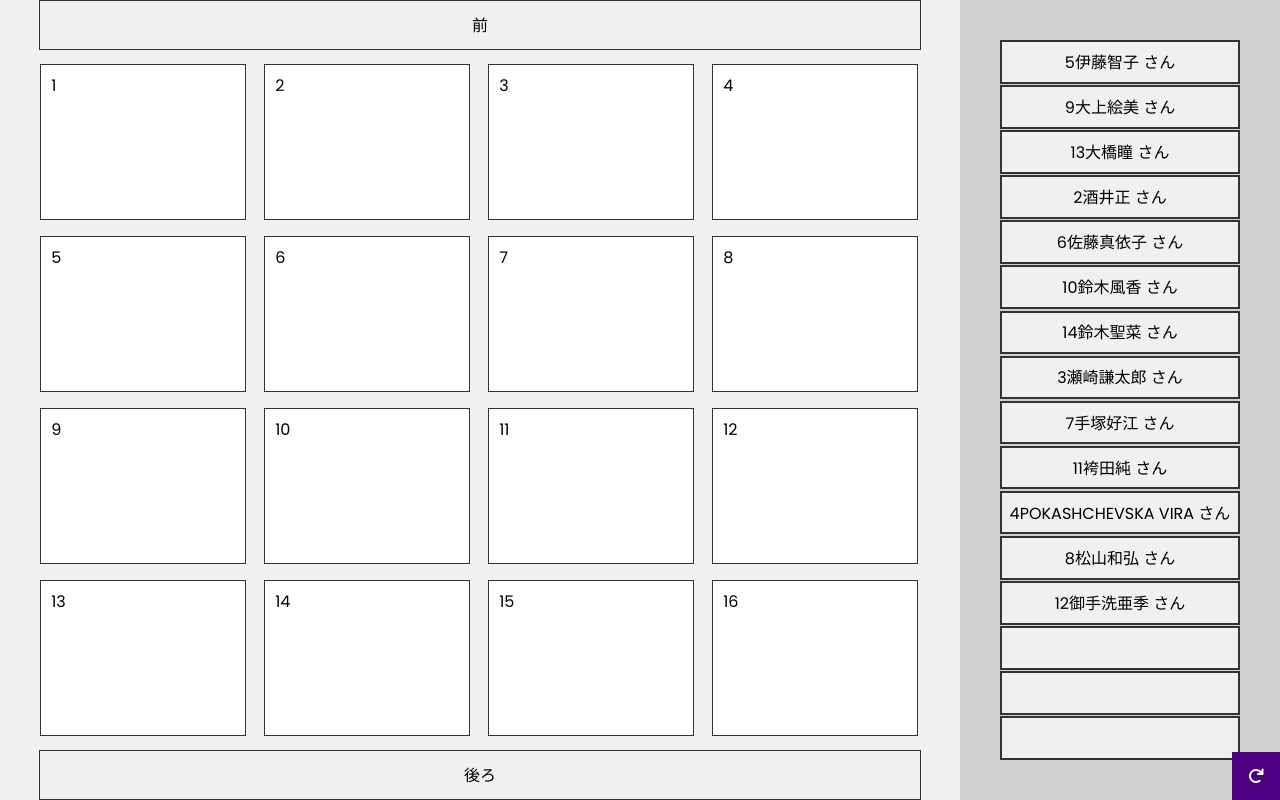
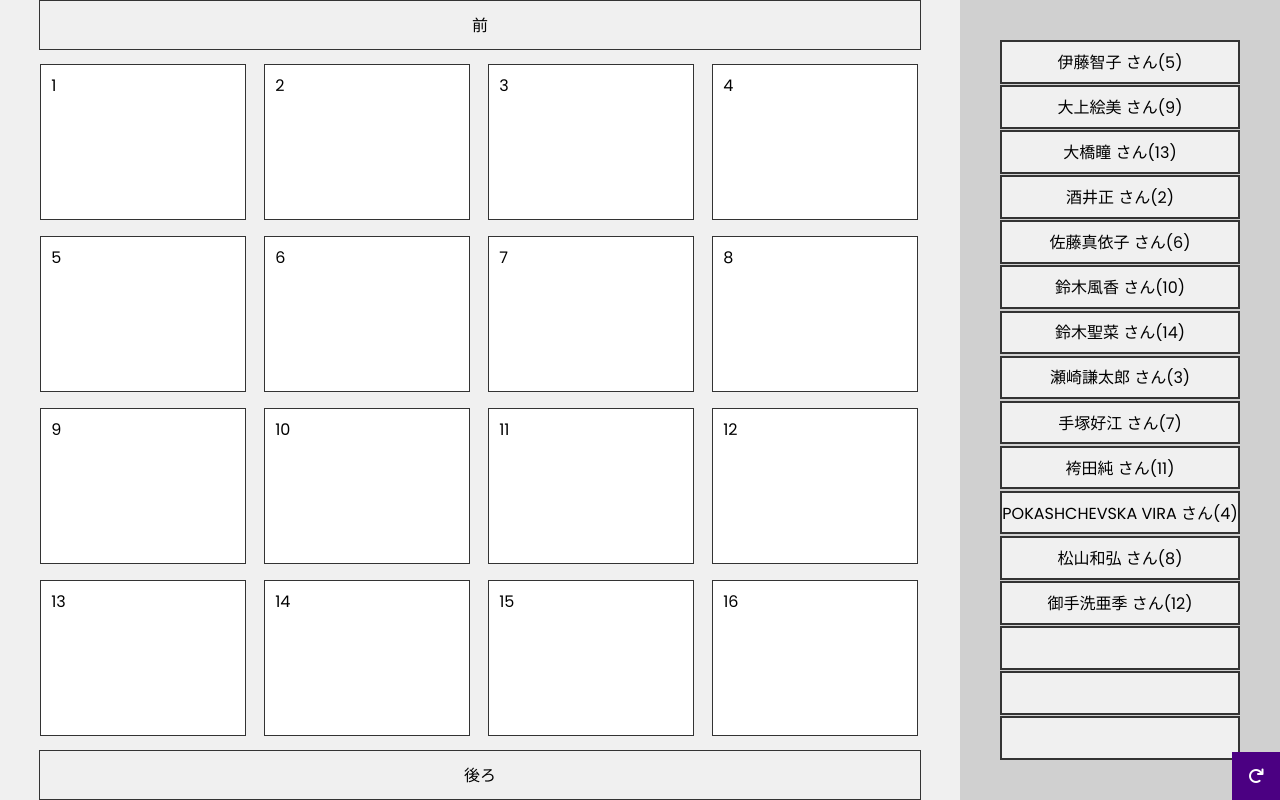
Before and after one commit to goonruntongue/seat-share, a website: page public/index.html in a window 1280 px wide. Drawn offline with nearby package versions, Linux system fonts and the light colour scheme; no server answers.

Commit message:
second commit

```diff
--- a/public/index.html
+++ b/public/index.html
@@ -39,31 +39,31 @@
         </div>
         <div class="storage">
             <ul class="csr-p">
-                <li class="snap-area"><span class="draggable female">5伊藤智子 さん</span>
+                <li class="snap-area"><span class="draggable female">伊藤智子 さん(5)</span>
                 </li>
-                <li class="snap-area"><span class="draggable female">9大上絵美 さん</span>
+                <li class="snap-area"><span class="draggable female">大上絵美 さん(9)</span>
                 </li>
-                <li class="snap-area"><span class="draggable female">13大橋瞳 さん</span>
+                <li class="snap-area"><span class="draggable female">大橋瞳 さん(13)</span>
                 </li>
-                <li class="snap-area"><span class="draggable male">2酒井正 さん</span>
+                <li class="snap-area"><span class="draggable male">酒井正 さん(2)</span>
                 </li>
-                <li class="snap-area"><span class="draggable female">6佐藤真依子 さん</span>
+                <li class="snap-area"><span class="draggable female">佐藤真依子 さん(6)</span>
                 </li>
-                <li class="snap-area"><span class="draggable female">10鈴木風香 さん</span>
+                <li class="snap-area"><span class="draggable female">鈴木風香 さん(10)</span>
                 </li>
-                <li class="snap-area"><span class="draggable female">14鈴木聖菜 さん</span>
+                <li class="snap-area"><span class="draggable female">鈴木聖菜 さん(14)</span>
                 </li>
-                <li class="snap-area"><span class="draggable male">3瀬崎謙太郎 さん</span>
+                <li class="snap-area"><span class="draggable male">瀬崎謙太郎 さん(3)</span>
                 </li>
-                <li class="snap-area"><span class="draggable female">7手塚好江 さん</span>
+                <li class="snap-area"><span class="draggable female">手塚好江 さん(7)</span>
                 </li>
-                <li class="snap-area"><span class="draggable male">11袴田純 さん</span>
+                <li class="snap-area"><span class="draggable male">袴田純 さん(11)</span>
                 </li>
-                <li class="snap-area"><span class="draggable female">4POKASHCHEVSKA VIRA さん</span>
+                <li class="snap-area"><span class="draggable female">POKASHCHEVSKA VIRA さん(4)</span>
                 </li>
-                <li class="snap-area"><span class="draggable male">8松山和弘 さん</span>
+                <li class="snap-area"><span class="draggable male">松山和弘 さん(8)</span>
                 </li>
-                <li class="snap-area"><span class="draggable female">12御手洗亜季 さん</span>
+                <li class="snap-area"><span class="draggable female">御手洗亜季 さん(12)</span>
                 </li>
                 <li class="snap-area"><span class="draggable"></span></li>
                 <li class="snap-area"><span class="draggable"></span></li>
```
